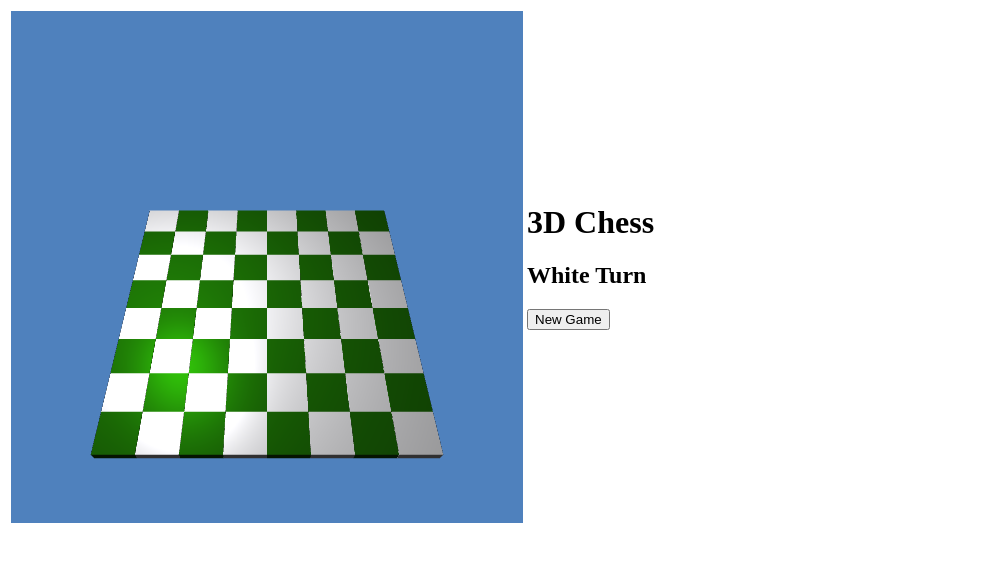
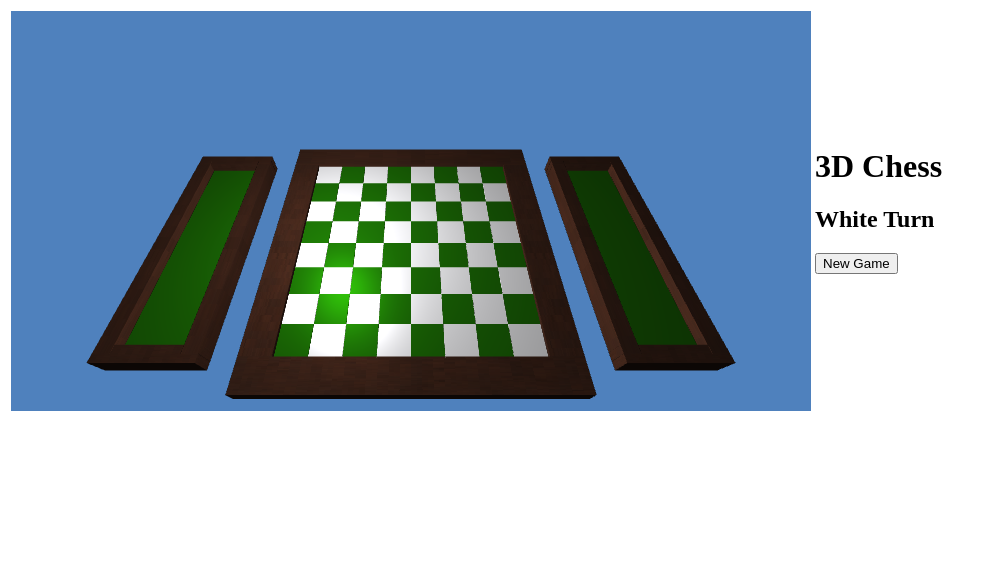
Before and after one commit to scottiand/3DChess, a plain HTML site: page public_html/Lab8/start_here.html in a window 1280 px wide. Shown: the whole page, without its empty margins (0-994 px from the left). Drawn offline with Linux system fonts and the light colour scheme; no server answers.

Commit message:
graveyards

```diff
--- a/public_html/Lab8/Camera.js
+++ b/public_html/Lab8/Camera.js
@@ -166,7 +166,7 @@ Camera.prototype.tumble = function (rx, ry) {
 
 Camera.prototype.keyAction = function (key) {
     var alpha = 180.0;  // used to control the amount of a turn during the flythrough
-    switch (key) {     // different keys should be used because these do things in browser
+   // switch (key) {     // different keys should be used because these do things in browser
         // case 'E':  // turn right
         //     console.log("turn right");
         //     this.viewRotation = mult(rotateY(-alpha), this.viewRotation);
@@ -199,9 +199,9 @@ Camera.prototype.keyAction = function (key) {
         //     console.log("move backward");
         //     this.eye = add(this.eye, this.viewRotation[2]); //subtract the n vector from eye position.
         //     break;
-        case 'R':  //  reset
-            console.log("reset");
-            this.reset();
-            break;
-    }
+       // case 'R':  //  reset
+            //console.log("reset");
+         //   this.reset();
+            //break;
+    //}
 };
--- a/public_html/Lab8/Chess/Board.js
+++ b/public_html/Lab8/Chess/Board.js
@@ -196,11 +196,14 @@ Board.prototype.draw = function () {
 
     this.drawBoard();
     this.drawPieces();
+    this.drawGraveyard();
 
     stack.pop();
 };
 
 Board.prototype.drawBoard = function () {
+    this.drawBorder();
+    gl.uniform1f(uColorMode,1);
 
     stack.push();
     stack.multiply(scalem(1,0.25,1));
@@ -234,6 +237,51 @@ Board.prototype.drawBoard = function () {
     stack.pop();
 };
 
+Board.prototype.drawBorder = function() {
+    stack.push();
+    gl.uniform1f(uColorMode,2);
+    wood.activate();
+
+    stack.push();
+    stack.multiply(translate(-7,0,-2));
+    stack.multiply(scalem(10,0.5,1));
+    gl.uniformMatrix4fv(uModel_view, false, flatten(stack.top()));
+    Shapes.drawPrimitive(Shapes.cube);
+    stack.pop();
+
+    stack.push();
+    stack.multiply(translate(-7,0,16));
+    stack.multiply(scalem(10,0.5,1));
+    gl.uniformMatrix4fv(uModel_view, false, flatten(stack.top()));
+    Shapes.drawPrimitive(Shapes.cube);
+    stack.pop();
+
+    stack.push();
+    stack.multiply(translate(2,0,7));
+    stack.multiply(rotateY(90));
+    stack.multiply(scalem(8,0.5,1));
+    gl.uniformMatrix4fv(uModel_view, false, flatten(stack.top()));
+    Shapes.drawPrimitive(Shapes.cube);
+    stack.pop();
+
+    stack.push();
+    stack.multiply(translate(-16,0,7));
+    stack.multiply(rotateY(90));
+    stack.multiply(scalem(8,0.5,1));
+    gl.uniformMatrix4fv(uModel_view, false, flatten(stack.top()));
+    Shapes.drawPrimitive(Shapes.cube);
+    stack.pop();
+
+    stack.push();
+    stack.multiply(translate(-7,-0.4,7));
+    stack.multiply(scalem(8,0.1,8));
+    gl.uniformMatrix4fv(uModel_view, false, flatten(stack.top()));
+    Shapes.drawPrimitive(Shapes.cube);
+    stack.pop();
+
+    stack.pop();
+};
+
 Board.prototype.drawPieces = function () {
     stack.push();
     stack.multiply(translate(0,0.2,0,1));
@@ -257,6 +305,93 @@ Board.prototype.drawPieces = function () {
 
         }
     }
+    stack.pop();
+};
+
+Board.prototype.drawGraveyard = function () {
+    gl.uniform1f(uColorMode,1);
+    stack.push();
+    stack.multiply(translate(9,0,0));
+
+    this.drawGraveBox(this.whiteTaken);
+    stack.multiply(translate(-32,0,14));
+    stack.multiply(rotateY(180));
+    this.drawGraveBox(this.blackTaken);
+
+    stack.pop();
+};
+
+Board.prototype.drawGraveBox = function (list) {
+    gl.uniform1f(uColorMode,1);
+    stack.push();
+    stack.multiply(translate(0, 0.2, 0));
+    for (var i = 0; i < 16; i++) {
+        if (list.length > i) {
+            stack.push();
+            var j = i;
+            if (i > 7) {
+                stack.multiply(translate(-2, 0, 0));
+                j = i - 8;
+            }
+            stack.multiply(translate(0, 0, j * 2));
+
+            if (list[i].isWhite) {
+                gl.uniform4fv(uColor,whitePiece);
+            } else {
+                gl.uniform4fv(uColor,blackPiece);
+            }
+            gl.uniformMatrix4fv(uModel_view, false, flatten(stack.top()));
+            list[i].model.draw();
+            console.log("reached");
+
+            stack.pop();
+        }
+    } // Draw pieces
+    stack.pop();
+
+    stack.push();
+    stack.multiply(translate(-1,0,7));
+    stack.multiply(scalem(2,0.25,8));
+    gl.uniform4fv(uColor,blackSpace);
+    gl.uniformMatrix4fv(uModel_view, false, flatten(stack.top()));
+    Shapes.drawPrimitive(Shapes.cube);
+    stack.pop();
+
+    gl.uniform1f(uColorMode,2);
+    wood.activate();
+
+    stack.push();
+    stack.multiply(translate(-1,0.25,-1));
+    stack.multiply(scalem(3,0.75,0.5));
+    gl.uniform4fv(uColor,blackSpace);
+    gl.uniformMatrix4fv(uModel_view, false, flatten(stack.top()));
+    Shapes.drawPrimitive(Shapes.cube);
+    stack.pop();
+
+    stack.push();
+    stack.multiply(translate(-1,0.25,15));
+    stack.multiply(scalem(3,0.75,0.5));
+    gl.uniform4fv(uColor,blackSpace);
+    gl.uniformMatrix4fv(uModel_view, false, flatten(stack.top()));
+    Shapes.drawPrimitive(Shapes.cube);
+    stack.pop();
+
+    stack.push();
+    stack.multiply(translate(1.5,0.25,7));
+    stack.multiply(rotateY(90));
+    stack.multiply(scalem(8,0.75,0.5));
+    gl.uniform4fv(uColor,blackSpace);
+    gl.uniformMatrix4fv(uModel_view, false, flatten(stack.top()));
+    Shapes.drawPrimitive(Shapes.cube);
+    stack.pop();
+
+    stack.push();
+    stack.multiply(translate(-3.5,0.25,7));
+    stack.multiply(rotateY(90));
+    stack.multiply(scalem(8,0.75,0.5));
+    gl.uniform4fv(uColor,blackSpace);
+    gl.uniformMatrix4fv(uModel_view, false, flatten(stack.top()));
+    Shapes.drawPrimitive(Shapes.cube);
     stack.pop();
 };
 
--- a/public_html/Lab8/eventHandlers.js
+++ b/public_html/Lab8/eventHandlers.js
@@ -108,14 +108,14 @@ function setMouseEventHandler() {
  * @return {undefined}
  */
 function setKeyEventHandler() {
-    window.onkeydown = function (e) {
-        var c = String.fromCharCode(e.keyCode);
-        camera.keyAction(c);
-        lighting.keyAction(c);
-        board.keyAction(e.keyCode);
-        document.getElementById("keypress").innerHTML = "<b>Key pressed:</b> " + c + "<br>";
-        render();
-    };
+    // window.onkeydown = function (e) {
+    //     var c = String.fromCharCode(e.keyCode);
+    //     camera.keyAction(c);
+    //     lighting.keyAction(c);
+    //     board.keyAction(e.keyCode);
+    //     document.getElementById("keypress").innerHTML = "<b>Key pressed:</b> " + c + "<br>";
+    //     render();
+    // };
 }
 
 function getPosition(el) {
--- a/public_html/Lab8/geometry/Shapes.js
+++ b/public_html/Lab8/geometry/Shapes.js
@@ -44,7 +44,7 @@ Shapes.grab = function (shape, filename) {
         for (var i in dae.geometries) {
             for (var j = 0; j < dae.geometries[i].length; j++) {
 
-                Shapes.initBuffers (dae.geometries[i][j]); // Initialize GL buffers.
+                Shapes.initBuffersNoTexture (dae.geometries[i][j]); // Initialize GL buffers.
             }
         }
         dae.ready = true; // Set ready flag, so we know we can draw this now.
@@ -78,13 +78,35 @@ Shapes.initBuffers = function (primitive) {
 
     // SET UP ARRAY BUFFER FOR VERTEX TEXCOORDS
     ////////////////////////////////////////////////////////////
-    //primitive.texBuffer = gl.createBuffer();
-    //gl.bindBuffer(gl.ARRAY_BUFFER, primitive.texBuffer);
-    //gl.bufferData(gl.ARRAY_BUFFER, flatten(primitive.texCoords), gl.STATIC_DRAW);
+    primitive.texBuffer = gl.createBuffer();
+    gl.bindBuffer(gl.ARRAY_BUFFER, primitive.texBuffer);
+    gl.bufferData(gl.ARRAY_BUFFER, flatten(primitive.texCoords), gl.STATIC_DRAW);
+    gl.bindBuffer(gl.ARRAY_BUFFER, null); // done with this buffer
+
+};
+
+Shapes.initBuffersNoTexture = function (primitive) {
+
+    // SET UP ARRAY BUFFER FOR VERTICES
+    ////////////////////////////////////////////////////////////
+    primitive.vertexBuffer = gl.createBuffer();
+    gl.bindBuffer(gl.ARRAY_BUFFER, primitive.vertexBuffer);
+    gl.bufferData(gl.ARRAY_BUFFER, flatten(primitive.vertices), gl.STATIC_DRAW);
+    gl.bindBuffer(gl.ARRAY_BUFFER, null); // done with this buffer
+
+    // SET UP ARRAY BUFFER FOR VERTEX COLORS
+    ////////////////////////////////////////////////////////////
+    //primitive.colorBuffer = gl.createBuffer();
+    //gl.bindBuffer(gl.ARRAY_BUFFER, primitive.colorBuffer);
+    //gl.bufferData(gl.ARRAY_BUFFER, flatten(primitive.colors), gl.STATIC_DRAW);
     //gl.bindBuffer(gl.ARRAY_BUFFER, null); // done with this buffer
 
-
-
+    // SET UP ARRAY BUFFER FOR VERTEX NORMALS
+    ////////////////////////////////////////////////////////////
+    primitive.normalBuffer = gl.createBuffer();
+    gl.bindBuffer(gl.ARRAY_BUFFER, primitive.normalBuffer);
+    gl.bufferData(gl.ARRAY_BUFFER, flatten(primitive.normals), gl.STATIC_DRAW);
+    gl.bindBuffer(gl.ARRAY_BUFFER, null); // done with this buffer
 };
 
 Shapes.drawPrimitive = function (primitive) {
@@ -102,24 +124,26 @@ Shapes.drawPrimitive = function (primitive) {
         gl.enableVertexAttribArray(vNormal);
         gl.vertexAttribPointer(vNormal, 4, gl.FLOAT, false, 0, 0);
 
-        //gl.bindBuffer(gl.ARRAY_BUFFER, primitive.texBuffer);
-        //gl.enableVertexAttribArray(vTexCoords);
-        //gl.vertexAttribPointer(vTexCoords, 2, gl.FLOAT, false, 0, 0);
+        if (primitive.texBuffer) {
+            gl.bindBuffer(gl.ARRAY_BUFFER, primitive.texBuffer);
+            gl.enableVertexAttribArray(vTexCoords);
+            gl.vertexAttribPointer(vTexCoords, 2, gl.FLOAT, false, 0, 0);
+        } else {
+            gl.disableVertexAttribArray (vTexCoords);
+        }
 
         gl.drawArrays(gl.TRIANGLES, 0, primitive.numVertices);
 
         gl.disableVertexAttribArray(vPosition);
         //gl.disableVertexAttribArray(vColor);
         gl.disableVertexAttribArray(vNormal);
-        //gl.disableVertexAttribArray(vTexCoords);
+        gl.disableVertexAttribArray(vTexCoords);
     } else{
         gl.bindBuffer(gl.ARRAY_BUFFER, primitive.vertexBuffer);
         gl.enableVertexAttribArray(vColorPos);
         gl.vertexAttribPointer(vColorPos, 4, gl.FLOAT, false, 0, 0);
         gl.drawArrays(gl.TRIANGLES, 0, primitive.numVertices);
         gl.disableVertexAttribArray(vColorPos);
-
-
     }
 
     gl.bindBuffer(gl.ARRAY_BUFFER, null);
--- a/public_html/Lab8/render_scene.js
+++ b/public_html/Lab8/render_scene.js
@@ -30,6 +30,7 @@ var adele;
 var spots;
 var beyonce;
 var spotlight;
+var wood;
 
 
 
@@ -88,6 +89,7 @@ function initTextures() {
     beyonce = new ImageTexture("textures/beyonce512.jpg");
     spots = new Spots(6,20);
     spotlight = new Spots(3,1);
+    wood = new ImageTexture("textures/wood_017c.jpg");
 }
 
 /**
@@ -126,9 +128,6 @@ function shaderSetup() {
     pickingColor = gl.getUniformLocation(programColor,"pickingColor");
     uModel_viewColor = gl.getUniformLocation(programColor, "uModel_viewColor");
     uProjectionColor = gl.getUniformLocation(programColor, "uProjectionColor");
-
-
-
 }
 
 function render() {
@@ -153,6 +152,7 @@ function render() {
     stack.clear(); //reclear stack because of some weird stack pushing issue in train.js
     stack.multiply(viewMat);
     gl.uniform1f(uColorMode,1);
+    //wood.activate();
     board.draw();//chessboard
 
 }
--- a/public_html/Lab8/start_here.html
+++ b/public_html/Lab8/start_here.html
@@ -158,7 +158,7 @@
         <table>
             <tr>
                 <td>
-                    <canvas id="gl-canvas" width="512" height="512" oncontextmenu="return false;">
+                    <canvas id="gl-canvas" width="800" height="400" oncontextmenu="return false;">
                         Oops ... your browser doesn't support the HTML5 canvas element
                     </canvas>
 
```
Also changed, not shown: public_html/Lab8/textures/wood_017c.jpg (added).
